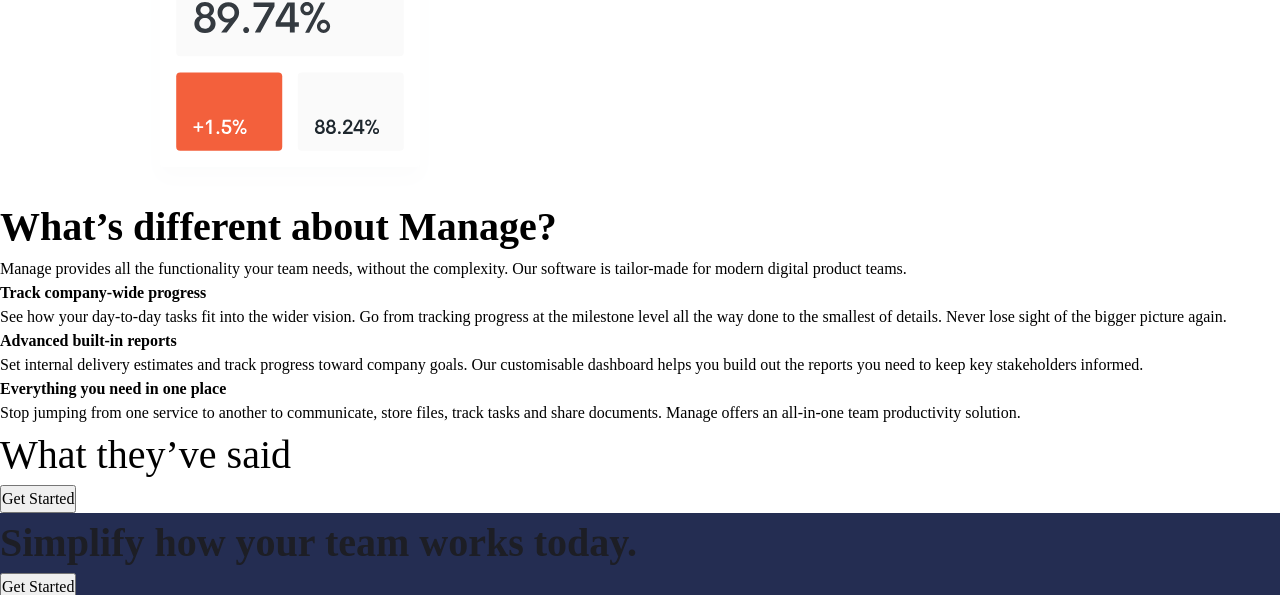
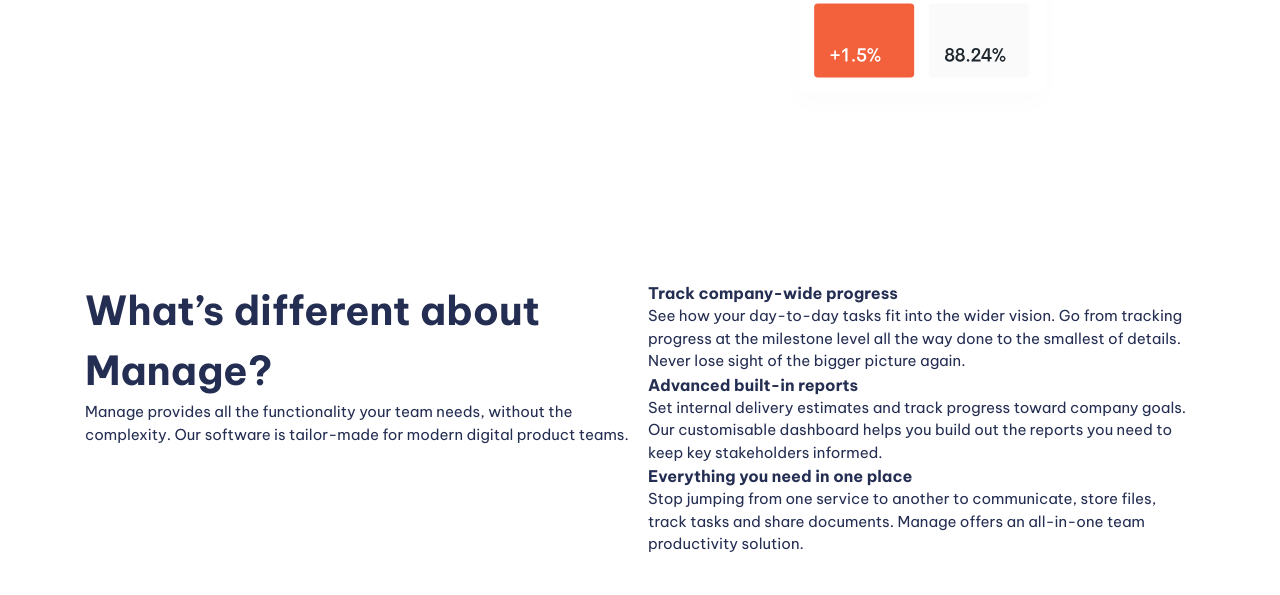
Before and after one commit to nenadtesic/Responsive-website---Manage-Landing-Page, a website built with Vite: page index.html in a window 1280 px wide. Shown: the part 636-1231 px from the top of the page. Built offline with nearby package versions, Linux system fonts and the light colour scheme.

Commit message:
general styling

```diff
--- a/index.html
+++ b/index.html
@@ -30,7 +30,7 @@
   </header>
 
   <main>
-    <section>
+    <section class="padding-block-900">
       <div class="container">
         <div class="even-columns">
           <div>
@@ -46,7 +46,7 @@
       </div>
     </section>
 
-    <section>
+    <section class="padding-block-900">
       <div class="container">
         <div class="even-columns">
           <div>
@@ -81,13 +81,13 @@
       </div>
     </section>
 
-    <section class="carousel">
-      <h2 class="fs-secondary-heading">What they’ve said</h2>
+    <section class="carousel | padding-block-700">
+      <h2 class="fs-secondary-heading fw-bold">What they’ve said</h2>
       <!-- Carousel here -->
       <button class="button">Get Started</button>
     </section>
 
-    <section class="cta | bg-primary-400 text-neutral-100">
+    <section class="cta | padding-block-700 bg-accent-400 text-neutral-100">
       <div class="container">
         <div class="even-columns">
           <div>
@@ -101,7 +101,7 @@
     </section>
   </main>
 
-  <footer class="bg-neutral-900 text-neutral-100">
+  <footer class="padding-block-700 bg-neutral-900 text-neutral-100">
     <div class="container">
       <div class="even-columns">
         <div>
--- a/style.css
+++ b/style.css
@@ -1,11 +1,13 @@
 :root {
+  --clr-accent-100: hsl(13, 100%, 96%);
+  --clr-accent-300: hsl(12, 80%, 75%);
   --clr-accent-400: hsl(12, 88%, 59%);
-  --clr-accent-100: hsl(13, 100%, 96%);
+  --clr-accent-500: hsl(12, 60%, 45%);
 
   --clr-primary-400: hsl(228, 39%, 23%);
 
-  --clr-neutral-100: hsl(233, 12%, 13%);
-  --clr-neutral-900: hsl(0, 0%, 0%);
+  --clr-neutral-100: hsl(0, 0%, 98%);
+  --clr-neutral-900: hsl(233, 12%, 13%);
 
   --ff-primary: 'Be Vietnam Pro', sans-serif;
 
@@ -16,9 +18,9 @@
   --fw-semi-bold: 500;
   --fw-bold: 700;
 
-  --fs-300: .8125rem; /* 13px */
-  --fs-400: .875rem; /* 14px */
-  --fs-500: .9375rem; /* 15px */
+  --fs-300: 0.8125rem; /* 13px */
+  --fs-400: 0.875rem; /* 14px */
+  --fs-500: 0.9375rem; /* 15px */
   --fs-600: 1rem;  /* 16px */
   --fs-700: 1.875rem; /* 30px */
   --fs-800: 2.5rem;  /* 40px */
@@ -29,6 +31,16 @@
   --fs-secondary-heading: var(--fs-700);
   --fs-nav: var(--fs-500);
   --fs-button: var(--fs-300);
+
+  --size-100: 0.25rem;
+  --size-200: 0.5rem;
+  --size-300: 0.75rem;
+  --size-400: 1rem;
+  --size-500: 1.25rem;
+  --size-600: 2rem;
+  --size-700: 3rem;
+  --size-800: 4rem;
+  --size-900: 5rem;
 }
 
 @media (min-width: 50em) {
@@ -141,17 +153,100 @@
   background-color: var(--clr-neutral-900);
 }
 
-.fw-bold { font-weight: var(--fw-bold); }
-.fw-semi-bold {font-weight: var(--fw-semi-bold);}
-.fw-regular {font-weight: var(--fw-regular);}
+.fw-bold {
+  font-weight: var(--fw-bold);
+}
+.fw-semi-bold {
+  font-weight: var(--fw-semi-bold);
+}
+.fw-regular {
+  font-weight: var(--fw-regular);
+}
 
 .fs-primary-heading {
   font-size: var(--fs-primary-heading);
+  line-height: 1.1;
 }
 .fs-secondary-heading {
   font-size: var(--fs-secondary-heading);
 }
 
-.fs-300 { font-size: var(--fs-300); }
-.fs-400 { font-size: var(--fs-400); }
-.fs-500 { font-size: var(--fs-500); }
+.fs-300 {
+  font-size: var(--fs-300);
+}
+.fs-400 {
+  font-size: var(--fs-400);
+}
+.fs-500 {
+  font-size: var(--fs-500);
+}
+.fs-600 {
+  font-size: var(--fs-600);
+}
+
+.padding-block-700 {
+  padding-block: var(--size-700);
+}
+.padding-block-900 {
+  padding-block: var(--size-900);
+}
+
+.container {
+  --max-width: 1110px;
+  --padding: 1rem;
+
+  width: min(var(--max-width), 100% - var(--padding) * 2);
+  margin-inline: auto;
+}
+
+.even-columns {
+  display: grid;
+  gap: 1rem;
+}
+
+@media (min-width: 50em) {
+  .even-columns {
+    grid-auto-flow: column;
+    grid-auto-columns: 1fr;
+  }
+}
+
+/* general styling */
+
+body {
+  font-size: var(--fs-body);
+  font-family: var(--ff-body);
+  color: var(--clr-primary-400);
+}
+
+/* button */
+
+.button {
+  cursor: pointer;
+  text-decoration: none;
+  border: none;
+  border-radius: 100vmax;
+  padding: 1.25em 2.5em;
+  font-weight: var(--fw-bold);
+  font-size: var(--fs-button);
+  line-height: 1;
+  color: var(--clr-neutral-100);
+  background-color: var(--clr-accent-400);
+  box-shadow: 0 1.125em 1em -1em var(--clr-accent-500);
+}
+
+.button[data-tipe="inverted"] {
+  background-color: var(--clr-neutral-100);
+  color: var(--clr-accent-400);
+}
+
+.button:hover,
+.button:focus-visible {
+  background-color: var(--clr-accent-300)
+}
+
+.button[data-tipe="inverted"]:hover,
+.button[data-tipe="inverted"]:focus-visible {
+  background-color: var(--clr-neutral-100);
+  color: var(--clr-accent-300);
+}
```
